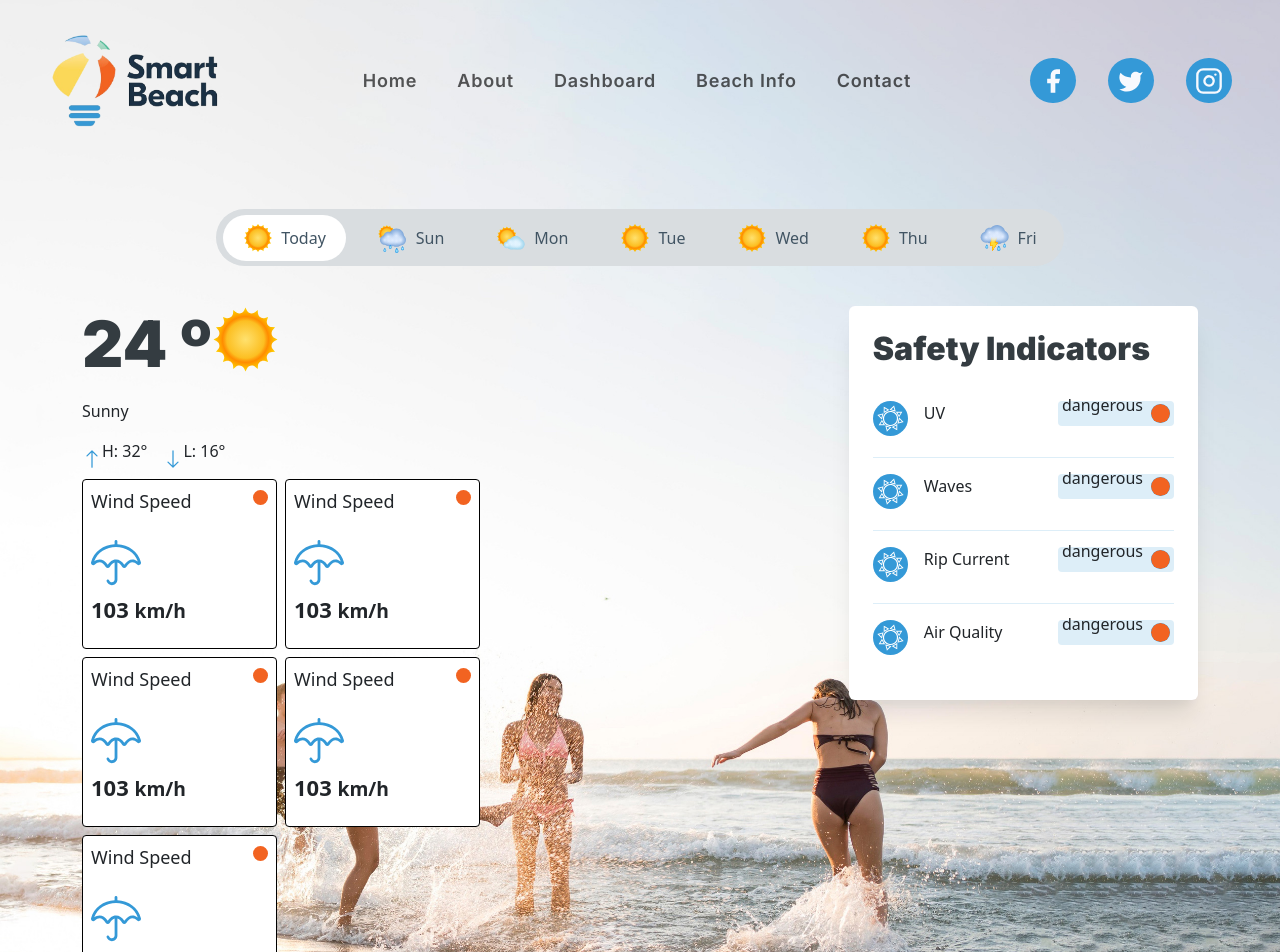
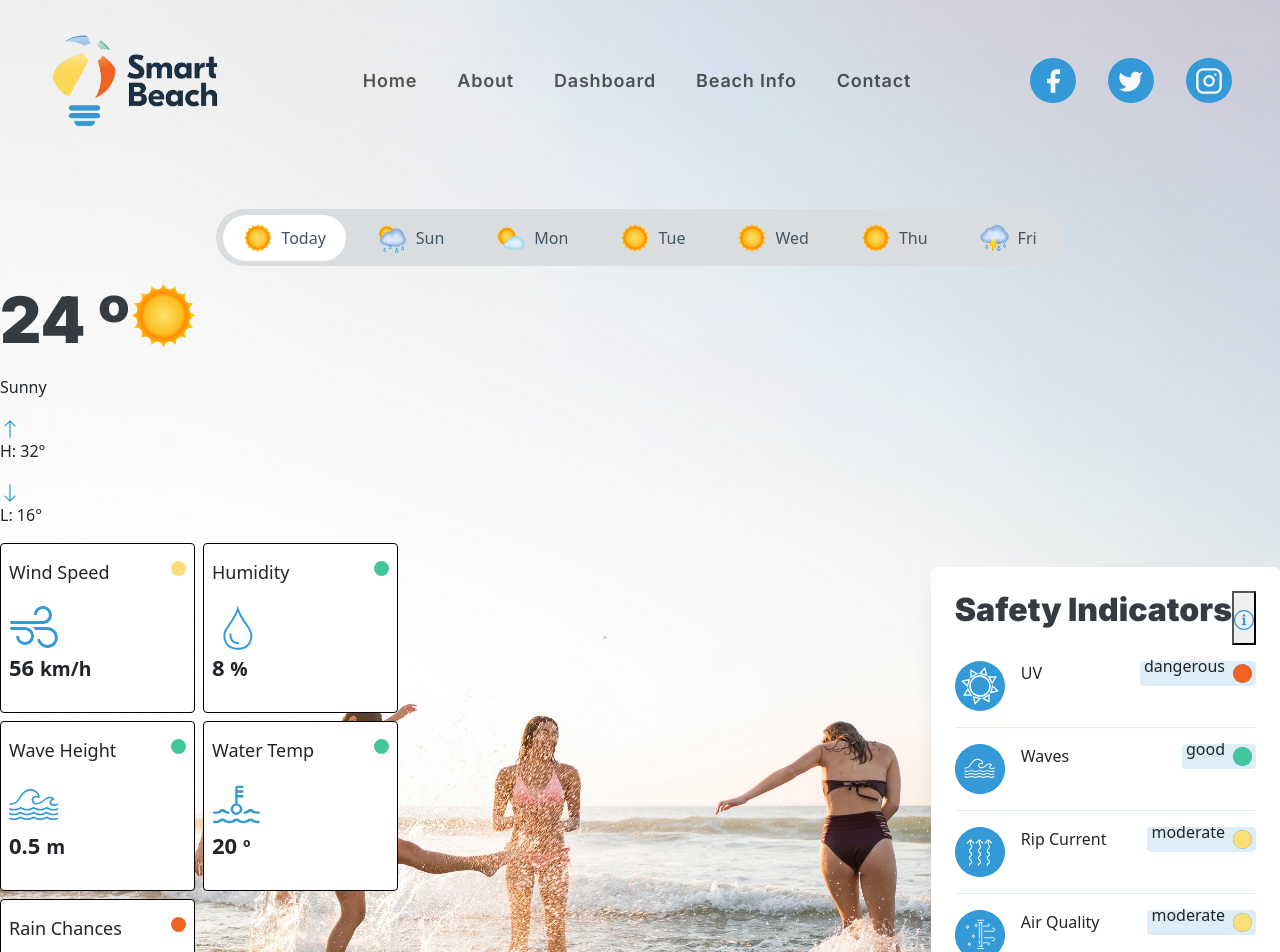
Before and after one commit to C-Blouin/SmartBeach, a React (Vite) app: page /dashboard in a window 1280 px wide. Shown: the top 952 px of the page. Built offline with nearby package versions, Linux system fonts and the light colour scheme.

Commit message:
Refactored dashboard code structure

```diff
--- a/src/views/Dashboard.jsx
+++ b/src/views/Dashboard.jsx
@@ -1,9 +1,5 @@
 import React, { useEffect } from "react";
 import infoVector from "../images/dashboard/info-vector.svg";
-import sunVector from "../images/dashboard/sun.svg";
-import dangerIndicator from "../images/dashboard/danger.svg";
-import rainChance from "../images/landing/forecast-icons/umbrella.svg";
-
 
 // Menu Navigation Icon Imports
 import sunIcon from "../images/dashboard/weather/sun.svg";
@@ -16,15 +12,34 @@ import cloudWithRain from "../images/dashboard/weather/cloud-with-rain.svg";
 import cloudWithLightningAndRain from "../images/dashboard/weather/cloud-with-lightning-and-rain.svg";
 import cloudWithSnow from "../images/dashboard/weather/cloud-with-snow.svg";
 
+// Primary Panel SVG Imports
+import humidity from "../images/dashboard/panels/humidity-index.svg";
+import windIndictor from "../images/dashboard/panels/wind-indicator.svg";
+import rainChance from "../images/dashboard/panels/rain-chances.svg";
+import waterTemperature from "../images/dashboard/panels/water-temp.svg";
+import waveHeight from "../images/dashboard/panels/wave-height.svg";
+
+// Safety Indicators Icon Imports
+import sunVector from "../images/dashboard/sun.svg";
+import waves from "../images/dashboard/waves.svg";
+import uv from "../images/dashboard/uv.svg";
+import ripCurrent from "../images/dashboard/rip.svg";
+import airQuality from "../images/dashboard/air.svg";
+
+// Stop Light Indicator Icon Import
+import safeIndicator from "../images/landing/safety-indicators/safe.svg";
+import cautionIndicator from "../images/landing/safety-indicators/caution.svg";
+import dangerIndicator from "../images/landing/safety-indicators/danger.svg";
+
 function Dashboard() {
   return (
 
     <div className="dashboard-wrapper">
 
-      <div className="dashboard-body container">
+      <div className="dashboard-body">
 
         {/* Start of Weather Menu */}
-        <div class="dashboard-menu">
+        <div className="dashboard-menu">
 
           {/* Start of button container */}
           <div className="button-container">
@@ -62,19 +77,16 @@ function Dashboard() {
         </div>
         {/* End of Weather Menu */}
 
-        <div className="dashboard-widgets-grid-container">
-
-          <section className="dashboard-forecast-container">
-
-            <article className="dashboard-primary-widget-wrapper">
+        <div className="dashboard-primary-container">
+          <div className="main-forecast-container">
             <div className="dashboard-temperature-card-top">
               <h1>
-                  <span id="dashboard-temperature-label">24 º </span>
+                <span id="dashboard-temperature-label">24 º</span>
               </h1>
               <img src={sunIcon} width="67" height="67" id="weather-icon" alt="sun-icon"/>
             </div>
+            <div className="dashboard-temperature-container">
               <p id="dashboard-weather-condition-label">Sunny</p>
-              <div className="temperature-container">
               <div>
                 <svg xmlns="http://www.w3.org/2000/svg" width="20" height="20" fill="#3499D7" className="bi bi-arrow-up" viewBox="0 0 16 16"><path fillRule="evenodd" d="M8 15a.5.5 0 0 0 .5-.5V2.707l3.146 3.147a.5.5 0 0 0 .708-.708l-4-4a.5.5 0 0 0-.708 0l-4 4a.5.5 0 1 0 .708.708L7.5 2.707V14.5a.5.5 0 0 0 .5.5" />
                 </svg>
@@ -86,79 +98,85 @@ function Dashboard() {
                 <p>L: <span>16°</span></p>
               </div>
             </div>
-            </article>
+          </div>
+          <div className="dashboard-widgets-grid-container">
+              <section className="dashboard-data-card-container">
 
-            <section className="dashboard-data-card-container">
                 {/* Sample markup for the data cards */}
                 <article className="dashboard-data-card">
                   <div className="dashboard-data-card-top">
                     <p>Wind Speed</p>
-                  <img src={dangerIndicator} width="15"
-                    height="19" alt="Danger Indicator" className="safety-indicators" />
+                    <img src={cautionIndicator} width="15"
+                      height="19" alt="Moderate Indicator" className="safety-indicators" />
                   </div>
-                <img src={rainChance} alt="Wind Speed Icon" width="50" height="50" />
-                <p className="dashboard-forecast-prediction-value">103 <small>km/h</small></p>
+                  <div className="dashboard-card-bottom">
+                    <img src={windIndictor} alt="Wind Speed Icon" width="50" height="50" />
+                    <p className="dashboard-forecast-prediction-value">56 <small>km/h</small></p>
+                  </div>
                 </article>
 
                 <article className="dashboard-data-card">
                   <div className="dashboard-data-card-top">
-                  <p>Wind Speed</p>
-                  <img src={dangerIndicator} width="15"
-                    height="19" alt="Danger Indicator" className="safety-indicators" />
+                    <p>Humidity</p>
+                    <img src={safeIndicator} width="15"
+                      height="19" alt="Safe Indicator" className="safety-indicators" />
                   </div>
-                <img src={rainChance} alt="Wind Speed Icon" width="50" height="50" />
-                <p className="dashboard-forecast-prediction-value">103 <small>km/h</small></p>
+                  <div className="dashboard-card-bottom">
+                    <img src={humidity} alt="Humidity Icon" width="50" height="50" />
+                    <p className="dashboard-forecast-prediction-value">8 <small>%</small></p>
+                  </div>
                 </article>
 
                 <article className="dashboard-data-card">
                   <div className="dashboard-data-card-top">
-                  <p>Wind Speed</p>
-                  <img src={dangerIndicator} width="15"
-                    height="19" alt="Danger Indicator" className="safety-indicators" />
+                    <p>Wave Height</p>
+                    <img src={safeIndicator} width="15"
+                      height="19" alt="Safe Indicator" className="safety-indicators" />
                   </div>
-                <img src={rainChance} alt="Wind Speed Icon" width="50" height="50" />
-                <p className="dashboard-forecast-prediction-value">103 <small>km/h</small></p>
+                  <div className="dashboard-card-bottom">
+                    <img src={waveHeight} alt="Wave Height Icon" width="50" height="50" />
+                    <p className="dashboard-forecast-prediction-value">0.5 <small>m</small></p>
+                  </div>
                 </article>
 
                 <article className="dashboard-data-card">
                   <div className="dashboard-data-card-top">
-                  <p>Wind Speed</p>
-                  <img src={dangerIndicator} width="15"
-                    height="19" alt="Danger Indicator" className="safety-indicators" />
+                    <p>Water Temp</p>
+                    <img src={safeIndicator} width="15"
+                      height="19" alt="Safe Indicator Icon" className="safety-indicators" />
                   </div>
-                <img src={rainChance} alt="Wind Speed Icon" width="50" height="50" />
-                <p className="dashboard-forecast-prediction-value">103 <small>km/h</small></p>
+                  <div className="dashboard-card-bottom">
+                    <img src={waterTemperature} alt="Water Temp Icon" width="50" height="50" />
+                    <p className="dashboard-forecast-prediction-value">20 <small>º</small></p>
+                  </div>
                 </article>
 
                 <article className="dashboard-data-card">
                   <div className="dashboard-data-card-top">
-                  <p>Wind Speed</p>
+                    <p>Rain Chances</p>
                     <img src={dangerIndicator} width="15"
                       height="19" alt="Danger Indicator" className="safety-indicators" />
                   </div>
-                <img src={rainChance} alt="Wind Speed Icon" width="50" height="50" />
-                <p className="dashboard-forecast-prediction-value">103 <small>km/h</small></p>
+                  <div className="dashboard-card-bottom">
+                    <img src={rainChance} alt="Rain Chance Icon" width="50" height="50" />
+                    <p className="dashboard-forecast-prediction-value">85 <small>%</small></p>
+                  </div>
                 </article>
-
-            </section>
 
               </section>
 
             <section className="dashboard-safety-indicators dashboard-safety-indicators-container">
               <div className="safety-indicators-top">
                 <h2>Safety Indicators</h2>
-              <span className="tooltip">
                 <button className="tooltip-toggle" type="button">
                   <img src={infoVector} width="20" height="20" alt="info-icon" />
                 </button>
-                {/* <span className="tooltip-text">Information here</span> */}
-              </span>
               </div>
               <section className="safety-indicators">
                 <ul>
                   <li>
                     <div className="safety-indicators-left-content">
-                    <img src={sunVector} width="35" height="35" alt="sun-icon" />
+                      <img src={sunVector} width="50" height="50" alt="sun-icon" />
                       <p>UV</p>
                     </div>
                     <div className="safety-indicators-right-content">
@@ -173,53 +191,53 @@ function Dashboard() {
                   </li>
                   <li>
                     <div className="safety-indicators-left-content">
-                    <img src={sunVector} width="35" height="35" alt="sun-icon" />
+                      <img src={waves} width="50" height="50" alt="sun-icon" />
                       <p>Waves</p>
                     </div>
                     <div className="safety-indicators-right-content">
-                    <p>dangerous</p>
+                      <p>good</p>
                       <img
-                      src={dangerIndicator}
+                        src={safeIndicator}
                         width="19"
                         height="19"
-                      alt="danger-indicator"
-                    />
-                  </div>
-                </li>
-
-                <li>
-                  <div className="safety-indicators-left-content">
-                    <img src={sunVector} width="35" height="35" alt="sun-icon" />
-                    <p>Rip Current</p>
-                  </div>
-                  <div className="safety-indicators-right-content">
-                    <p>dangerous</p>
-                    <img
-                      src={dangerIndicator}
-                      width="19"
-                      height="19"
-                      alt="danger-indicator"
+                        alt="safe-indicator"
                       />
                     </div>
                   </li>
                   <li>
                     <div className="safety-indicators-left-content">
-                    <img src={sunVector} width="35" height="35" alt="sun-icon" />
+                      <img src={ripCurrent} width="50" height="50" alt="sun-icon" />
+                      <p>Rip Current</p>
+                    </div>
+                    <div className="safety-indicators-right-content">
+                      <p>moderate</p>
+                      <img
+                        src={cautionIndicator}
+                        width="19"
+                        height="19"
+                        alt="moderate-indicator"
+                      />
+                    </div>
+                  </li>
+                  <li>
+                    <div className="safety-indicators-left-content">
+                      <img src={airQuality} width="50" height="50" alt="sun-icon" />
                       <p>Air Quality</p>
                     </div>
                     <div className="safety-indicators-right-content">
-                    <p>dangerous</p>
+                      <p>moderate</p>
                       <img
-                      src={dangerIndicator}
+                        src={cautionIndicator}
                         width="19"
                         height="19"
-                      alt="danger-indicator"
+                        alt="moderate-indicator"
                       />
                     </div>
                   </li>
                 </ul>
               </section>
             </section>
+          </div>
         </div>
       </div>
 
```
Lines whose indentation alone changed are shown as unchanged.
